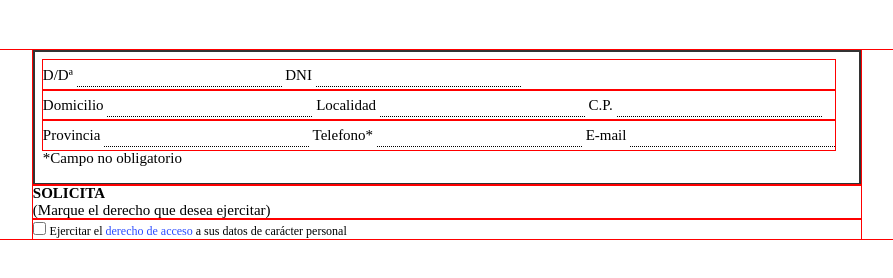
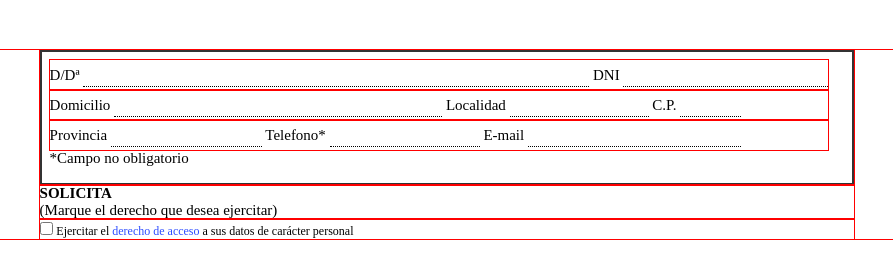
Before and after one commit to SergioRuntime/paper-form-html, a plain HTML site: page index.html in a window 1280 px wide. Shown: the whole page, without its empty margins (193-1086 px from the left). Drawn offline with Linux system fonts and the light colour scheme.

Commit message:
Change inputs widht content

```diff
--- a/styles.css
+++ b/styles.css
@@ -25,6 +25,38 @@ fieldset {
     padding: 8px 24px 16px 8px;
 }
 
+#name {
+    width: 506px;
+}
+
+#dni {
+    width: 118px;
+}
+
+#street {
+    width: 328px;
+}
+
+#location {
+    width: 139px;
+}
+
+#cp {
+    width: 61px;
+}
+
+#province {
+    width: 151px;
+}
+
+#phone {
+    width: 150px;
+}
+
+#email {
+    width: 213px;
+}
+
 input {
     padding: 3px;
     border-bottom: 1px dotted black;
```
